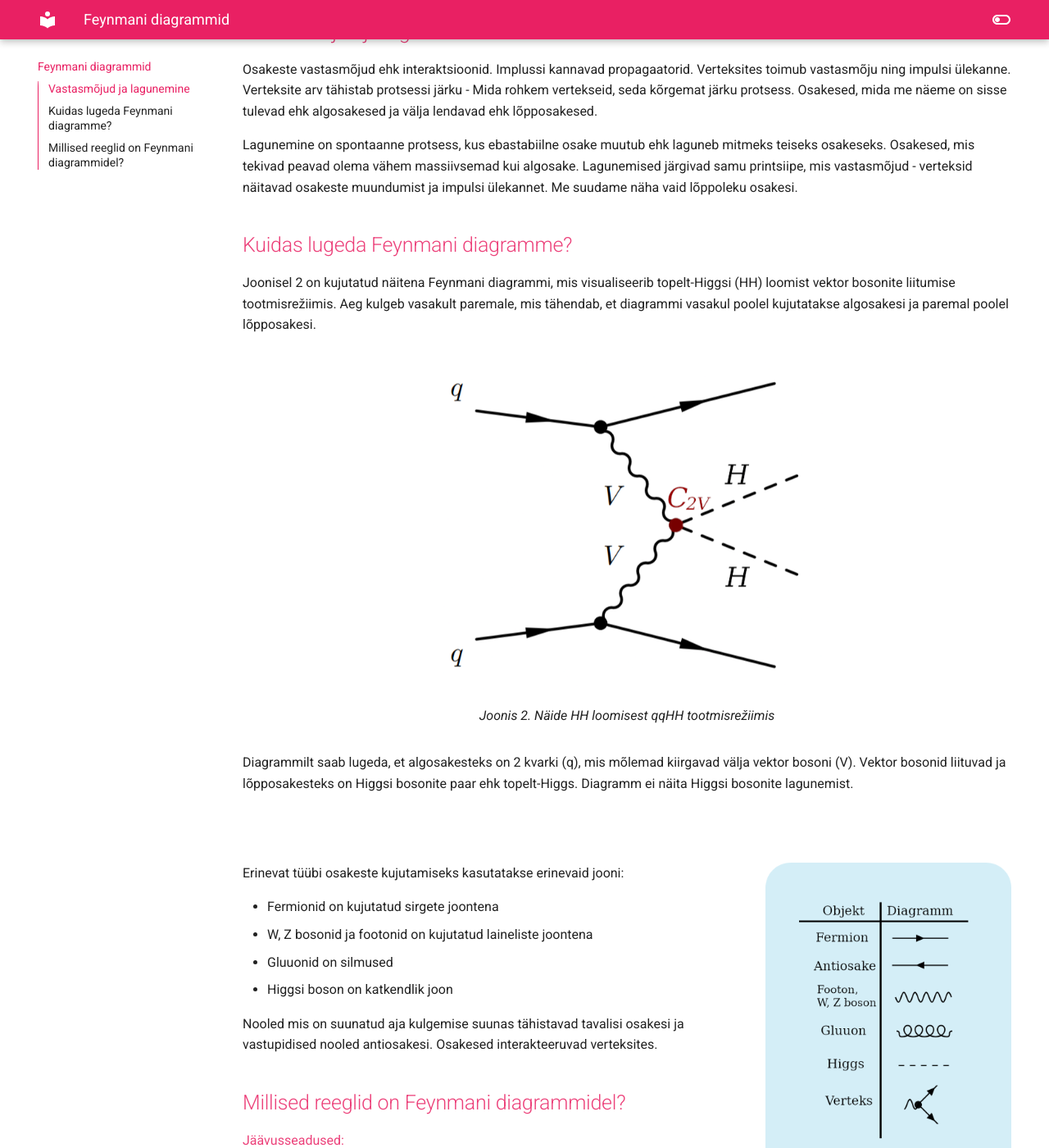
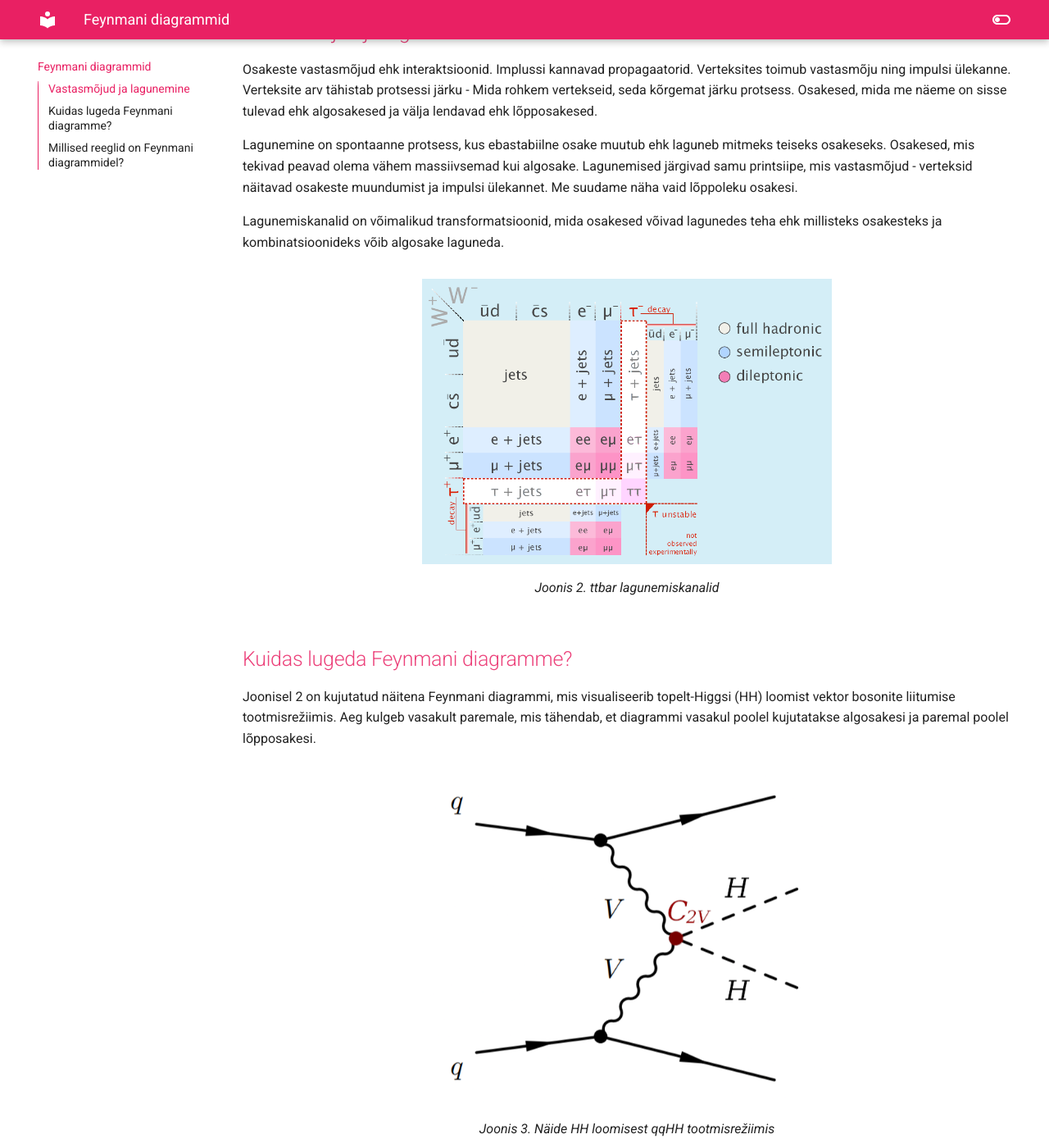
Before and after one commit to nseeba/YFX0320, an MkDocs documentation site: the page built from docs/feynman.md, in a window 1280 px wide and 1400 px high, scrolled down 721 px. Shown: the whole window at 82% size. Built offline with MkDocs 1.6.1 and Material for MkDocs 9.7.7, drawn with Linux system fonts in a browser that asks for light colours.

Commit message:
Adding initial example 2

```diff
--- a/docs/feynman.md
+++ b/docs/feynman.md
@@ -13,12 +13,20 @@ Osakeste vastasmõjud ehk interaktsioonid. Implussi kannavad propagaatorid. Vert
 
 Lagunemine on spontaanne protsess, kus ebastabiilne osake muutub ehk laguneb mitmeks teiseks osakeseks. Osakesed, mis tekivad peavad olema vähem massiivsemad kui algosake. Lagunemised järgivad samu printsiipe, mis vastasmõjud - verteksid näitavad osakeste muundumist ja impulsi ülekannet. Me suudame näha vaid lõppoleku osakesi.
 
+Lagunemiskanalid on võimalikud transformatsioonid, mida osakesed võivad lagunedes teha ehk millisteks osakesteks ja kombinatsioonideks võib algosake laguneda.
+
+<figure markdown>
+  ![ttbar](assets/Ttbar_decay_channels.png){align="center", width="500"}
+  <figcaption>Joonis 2. ttbar lagunemiskanalid </figcaption>
+ </figure>
+
+
 ## <span style="color:#ec417a">Kuidas lugeda Feynmani diagramme?</span>
 Joonisel 2 on kujutatud näitena Feynmani diagrammi, mis visualiseerib topelt-Higgsi (HH) loomist vektor bosonite liitumise tootmisrežiimis. Aeg kulgeb vasakult paremale, mis tähendab, et diagrammi vasakul poolel kujutatakse algosakesi ja paremal poolel lõpposakesi.
 
 <figure markdown>
   ![vbf](assets/vbfc2v-modified.png){align="center", width="500"}
-  <figcaption>Joonis 2. Näide HH loomisest qqHH tootmisrežiimis </figcaption>
+  <figcaption>Joonis 3. Näide HH loomisest qqHH tootmisrežiimis </figcaption>
  </figure>
 
  Diagrammilt saab lugeda, et algosakesteks on 2 kvarki (q), mis mõlemad kiirgavad välja vektor bosoni (V). Vektor bosonid liituvad ja lõpposakesteks on Higgsi bosonite paar ehk topelt-Higgs. Diagramm ei näita Higgsi bosonite lagunemist.
```
Also changed, not shown: docs/assets/Ttbar_decay_channels.png (added).
